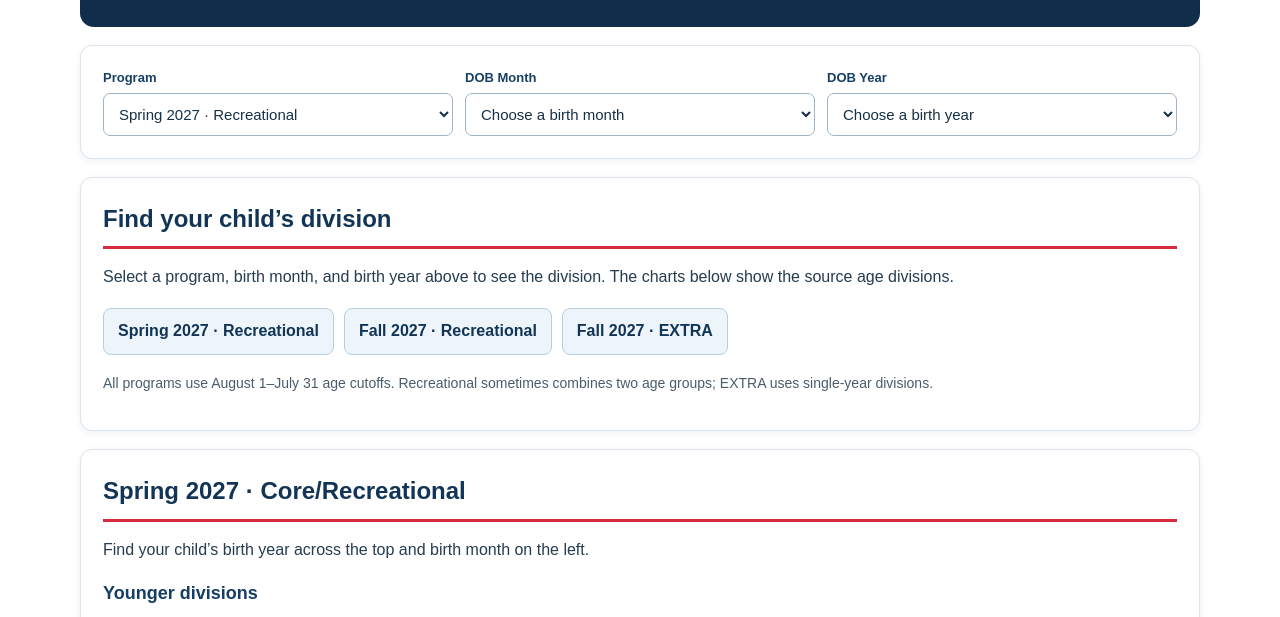
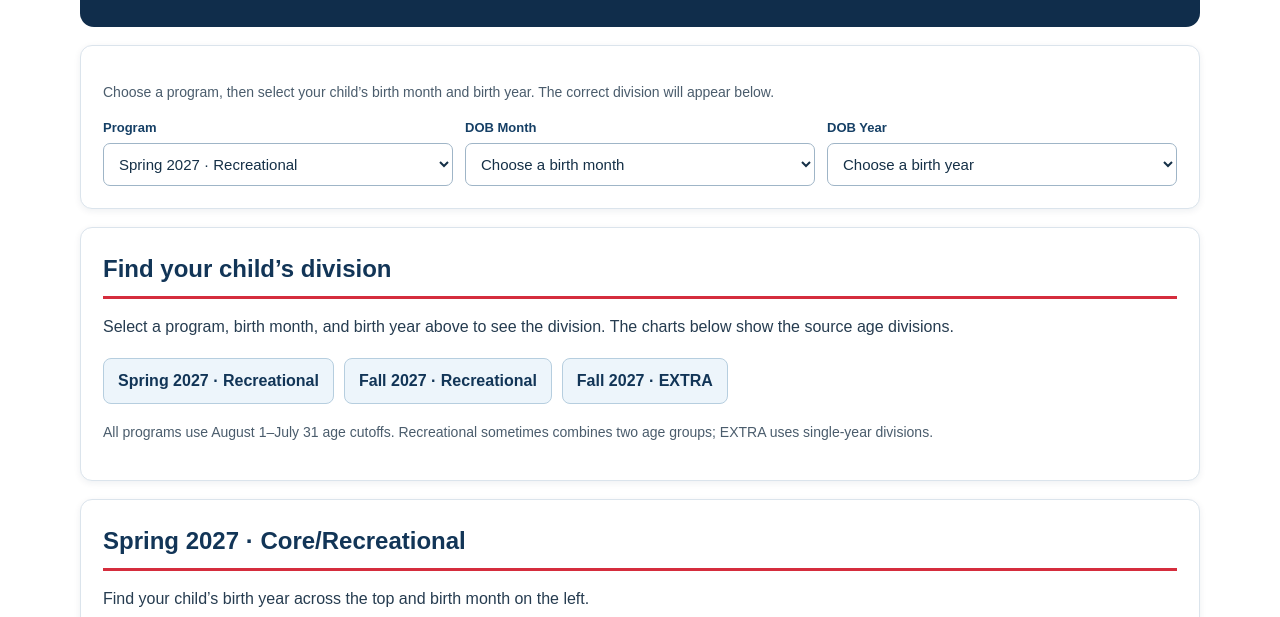
Before and after one commit to mikeregis/region56-age-division-guide, a plain HTML site: page index.html in a window 1280 px wide. Shown: the part 130-747 px from the top of the page. Drawn offline with Linux system fonts and the light colour scheme.

Commit message:
Add files via upload

```diff
--- a/index.html
+++ b/index.html
@@ -4,6 +4,7 @@
 
 </style>
 <main class="age-guide"><header class="hero"><h1>2027 Soccer Age Division Guide</h1><p>Find your child’s division for Spring or Fall recreational soccer, or Fall EXTRA. Use the links below to find your child’s division in the season charts.</p></header><section class="panel" aria-label="Division lookup">
+<p class="note">Choose a program, then select your child’s birth month and birth year. The correct division will appear below.</p>
 <div class="controls">
 <div><label for="program-select">Program</label><select id="program-select"><option value="">Choose a program</option><option value="spring" selected>Spring 2027 · Recreational</option><option value="fall">Fall 2027 · Recreational</option><option value="extra">Fall 2027 · EXTRA</option></select></div>
 <div><label for="birth-month-select">DOB Month</label><select id="birth-month-select"><option value="">Choose a birth month</option><option>January</option><option>February</option><option>March</option><option>April</option><option>May</option><option>June</option><option>July</option><option>August</option><option>September</option><option>October</option><option>November</option><option>December</option></select></div>
```
